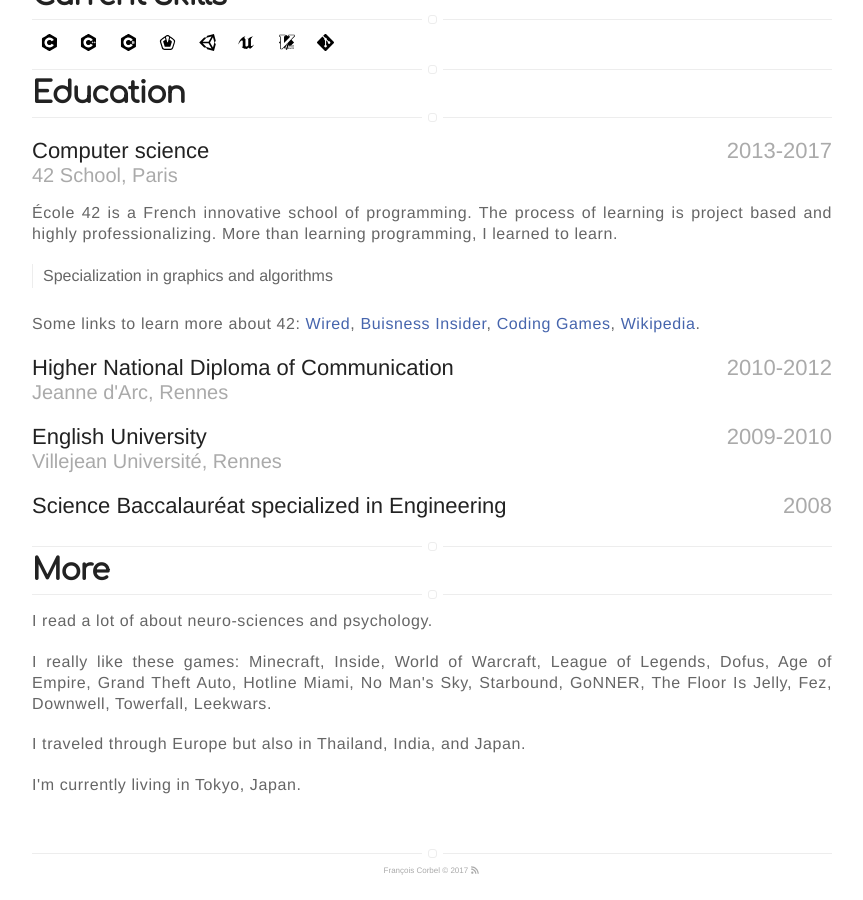
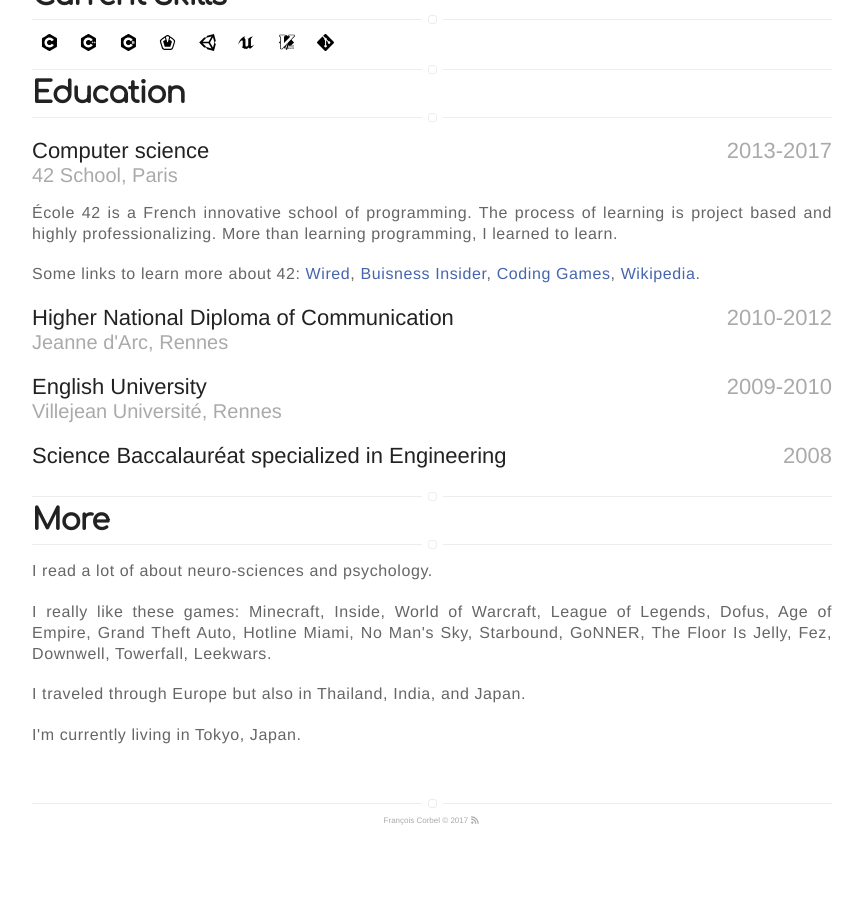
Before and after one commit to fcvalise/fcvalise.github.io, a Jekyll site: the page built from resume.html, in a window 1280 px wide and 900 px high, scrolled down 1774 px. Shown: the whole window, without its empty margins (208-1071 px from the left). Built offline with Jekyll 4.4.1, drawn with Linux system fonts in a browser that asks for light colours; nearby versions of some CDN libraries; after the commit the page ends 2624 px from its top, so only the background shows below that.

Commit message:
Remove specialization 42

```diff
--- a/_includes/resume.html
+++ b/_includes/resume.html
@@ -113,9 +113,6 @@
             <h3>42 School, Paris</h3>
             <p>École 42 is a French innovative school of programming. The process of learning is project based
             and highly professionalizing. More than learning programming, I learned to learn.</p>
-            <ul>
-                <li>Specialization in graphics and algorithms</li>
-            </ul>
         </a>
             <p>Some links to learn more about 42:
                 <a alt="http://www.wired.co.uk/article/paris-tech-school-ecole-42" href="http://www.wired.co.uk/article/paris-tech-school-ecole-42" target="_blank">Wired</a>,
```
